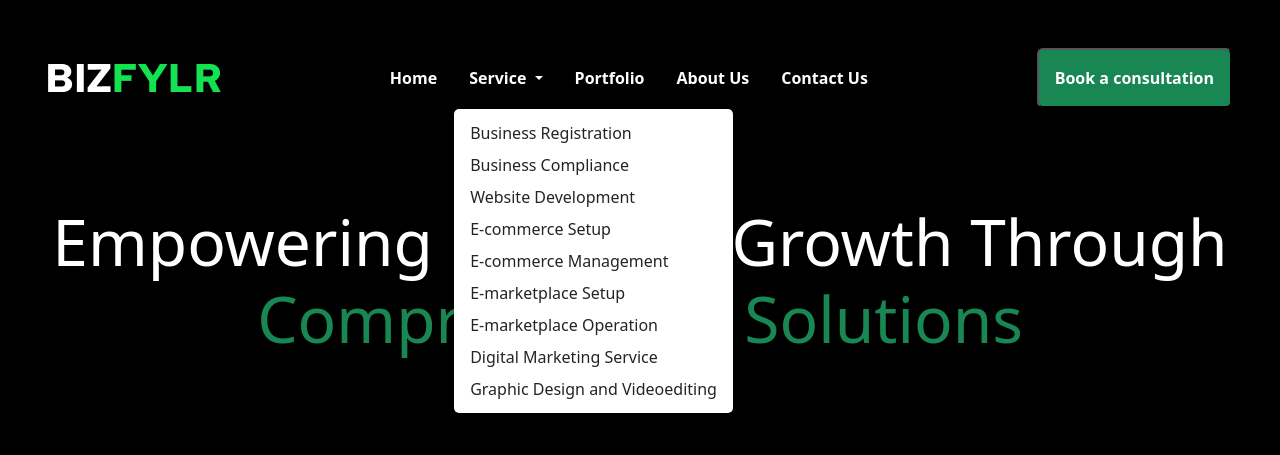
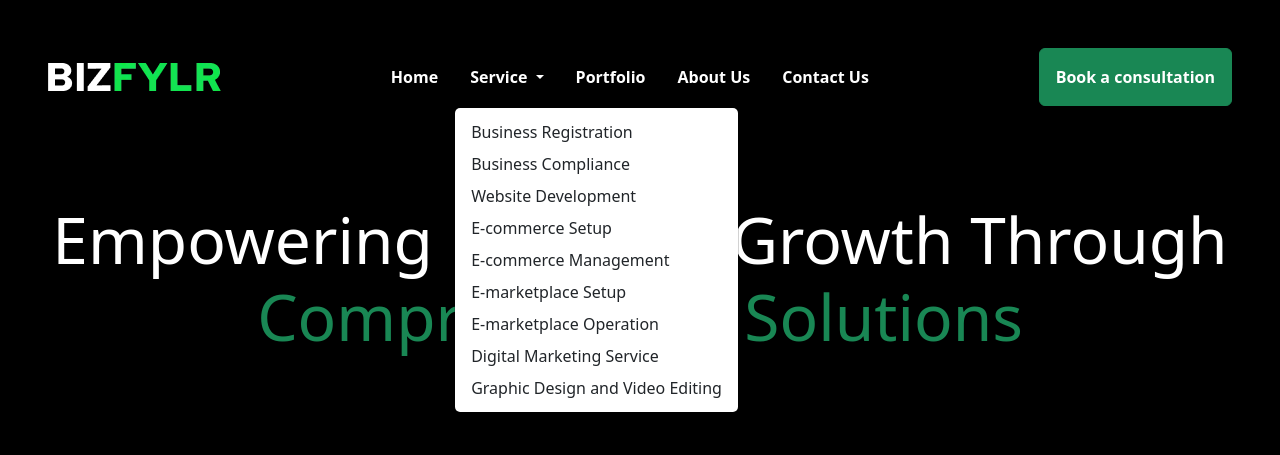
Before and after one commit to KumarAshutosh99/Bizfylr_Main, a plain HTML site: page index.html in a window 1280 px wide. Both pictures are taken after a click on the button "Service". Shown: the top 455 px of the page. Drawn offline with nearby package versions, Linux system fonts and the light colour scheme.

Commit message:
Initial commit

```diff
--- a/index.html
+++ b/index.html
@@ -23,7 +23,7 @@
 
     <!-- Logo -->
     <div>
-      <img src="assets/BIZFYLR.png.webp" alt="Bizfylrlogo" class="img-fluid" style="max-height: 60px;">
+      <img src="assets/BIZFYLR.png.webp" alt="Bizfylr logo" class="img-fluid" style="max-height: 60px;">
     </div>
 
     <!-- Navigation -->
@@ -54,12 +54,12 @@
                 <li><a class="dropdown-item" href="Business Registration.html">Business Registration</a></li>
                 <li><a class="dropdown-item" href="Business Compliance.html">Business Compliance</a></li>
                 <li><a class="dropdown-item" href="Website development.html">Website Development</a></li>
-                <li><a class="dropdown-item" href="E-commerce Setup.Html">E-commerce Setup</a></li>
-                <li><a class="dropdown-item" href="E-commerce Managament.html">E-commerce Management</a></li>
+                <li><a class="dropdown-item" href="E-commerce Setup.html">E-commerce Setup</a></li>
+                <li><a class="dropdown-item" href="E-commerce Management.html">E-commerce Management</a></li>
                 <li><a class="dropdown-item" href="E-marketplace Setup.html">E-marketplace Setup</a></li>
-                <li><a class="dropdown-item" href="E-Marketplace Operation.html">E-marketplace Operation</a></li>
+                <li><a class="dropdown-item" href="E-marketplace Operation.html">E-marketplace Operation</a></li>
                 <li><a class="dropdown-item" href="Digital Marketing Service.html">Digital Marketing Service</a></li>
-                <li><a class="dropdown-item" href="Graphic Design & Video Editing.html">Graphic Design and Videoediting</a></li>
+                <li><a class="dropdown-item" href="Graphic Design & Video Editing.html">Graphic Design and Video Editing</a></li>
               </ul>
             </li>
 
@@ -77,9 +77,10 @@
 
             <!-- Mobile Book Button -->
             <li class="nav-item d-block d-lg-none text-center mt-3">
-              <button class="btn btn-success px-4 py-2" type="button"><strong>Book a consultation</strong></button>
+              <a href="https://calendly.com/formllc11/30min" target="_blank" rel="noopener" class="btn btn-success px-4 py-2">
+                <strong>Book a consultation</strong>
+              </a>
             </li>
-
           </ul>
         </div>
       </div>
@@ -87,11 +88,14 @@
 
     <!-- Desktop Book Button -->
     <div class="d-none d-lg-block">
-      <button class="p-3 text-white bg-success rounded" type="button"><strong>Book a consultation</strong></button>
+      <a href="https://calendly.com/formllc11/30min" target="_blank" rel="noopener" class="btn btn-success p-3 text-white rounded">
+        <strong>Book a consultation</strong>
+      </a>
     </div>
 
   </header>
 </div>
+
 
     <!--Next section h1-->
 <div class="container-fluid p-5 bg-black text-center">
```
